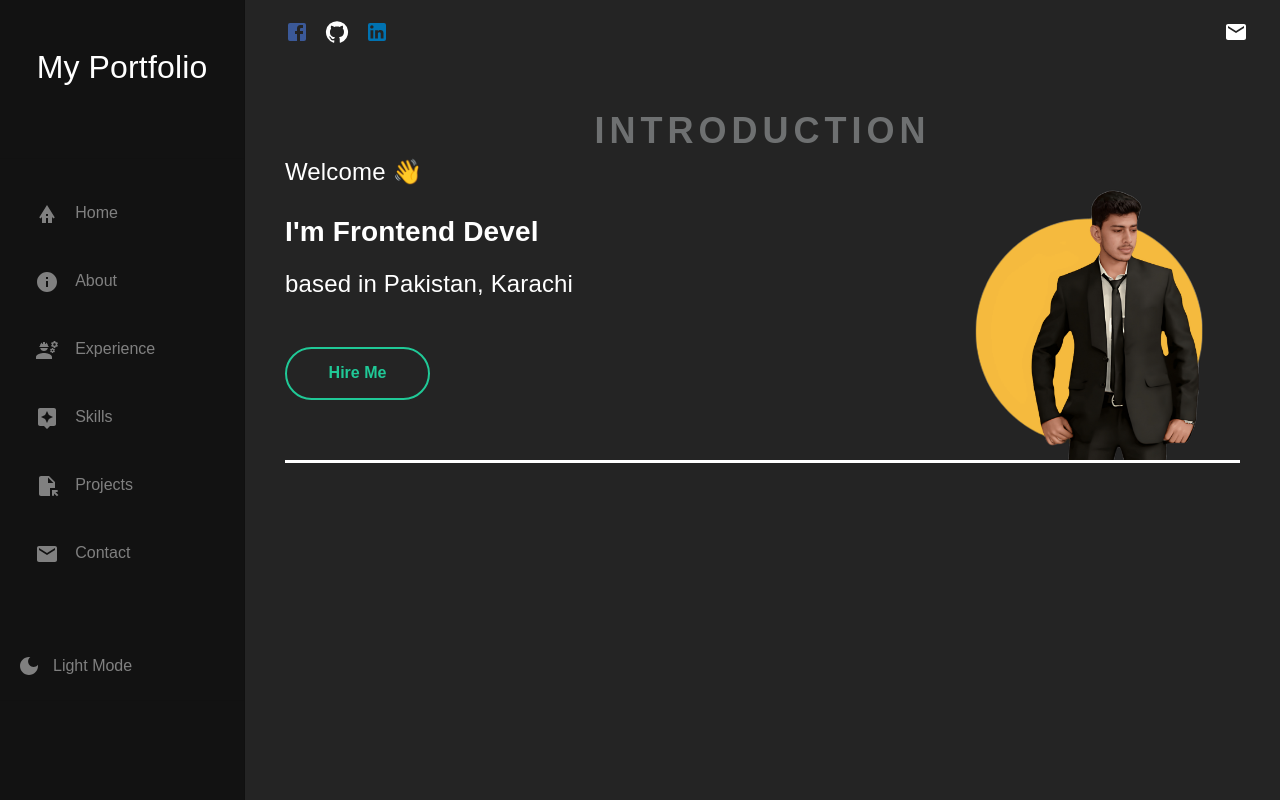
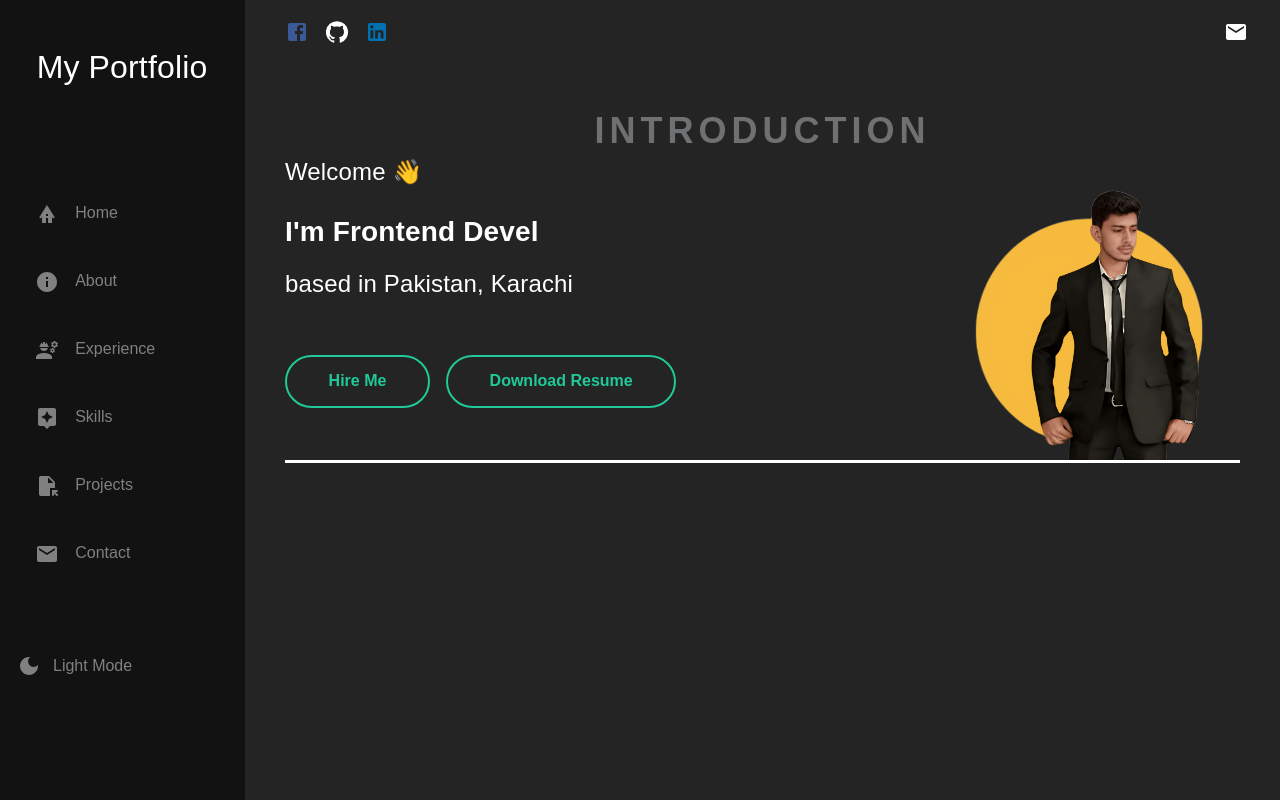
Before and after one commit to Hamzanaeem00/My-Portfolio, a React (Vite) app in the folder my-portfolio/: page / in a window 1280 px wide. Built offline with nearby package versions, Linux system fonts and the light colour scheme.

Commit message:
download resume

```diff
--- a/my-portfolio/src/Pages/Contact/Contact.jsx
+++ b/my-portfolio/src/Pages/Contact/Contact.jsx
@@ -3,8 +3,17 @@ import React from "react";
 const Contact = () => {
   return (
     <div>
-      <div>
-        <span className="experiences w-100 mb-0">CONTACT</span>
+       <div className="">
+        <span className="experiences  w-100 mb-0">CONTACT</span>
+        <p
+          className=" know-me w-100 text-center mb-0 mt-3 position-sticky bottom-100"
+        >
+          Get In Touch
+          <p
+            className="  border-bottom border-3 border-success mx-auto"
+            style={{ width: "80px" }}
+          ></p>
+        </p>
       </div>
     </div>
   )
--- /dev/null
+++ b/my-portfolio/src/components/DownloadResume/DownloadResume.jsx
@@ -0,0 +1,36 @@
+import React from 'react'
+import resume from '../../assets/resume/HamzaNaeemResume.pdf'
+
+const DownloadResume = () => {
+
+
+    const handleDownload = async () => {
+        const fileUrl = resume
+        try {
+          const response = await fetch(fileUrl);
+          const blob = await response.blob();
+          const url = window.URL.createObjectURL(blob);
+
+          const link = document.createElement('a');
+          link.href = url;
+          link.download = 'resume.pdf';
+          link.click();
+
+          window.URL.revokeObjectURL(url);
+        } catch (error) {
+          console.error('Error downloading the file:', error);
+        }
+      };
+
+
+  return (
+    <div className='hire mt-5'>
+      <button className= ' mx-3 btn-hire' onClick={handleDownload}>
+      Download Resume
+      {/* {resume} */}
+    </button>
+    </div>
+  )
+}
+
+export default DownloadResume
--- a/my-portfolio/src/components/TypingAnimation/TypingAnimation.jsx
+++ b/my-portfolio/src/components/TypingAnimation/TypingAnimation.jsx
@@ -2,6 +2,7 @@ import React, { useEffect, useState } from "react";
 import "./TypingAnimation.css";
 import picture from "../../assets/pictures.png";
 import { Link } from "react-router-dom";
+import DownloadResume from "../DownloadResume/DownloadResume";
 
 const TypingAnimation = () => {
   const words = ["I'm Hamza Naeem Khan", "I'm Frontend Developer!"];
@@ -43,6 +44,8 @@ const TypingAnimation = () => {
     return () => clearInterval(interval);
   }, [words, i, offset, forwards, skipCount]);
 
+
+
   return (
     <div>
       <div className="row">
@@ -52,11 +55,15 @@ const TypingAnimation = () => {
           <div>
             <h4 className="">based in Pakistan, Karachi </h4>
           </div>
+          <div className="d-flex">
           <div className=" mt-5 hire">
             <Link style={{ textDecoration: "none" }} to="/contact">
               <button className="btn-hire">Hire Me</button>
             </Link>
           </div>
+          <DownloadResume />
+          </div>
+
         </div>
         <div className=" col-lg-4 col-md-12 col-sm-12 ">
           <img
```
Also changed, not shown: 1 other file (tests, documents, lock files or other folders).
